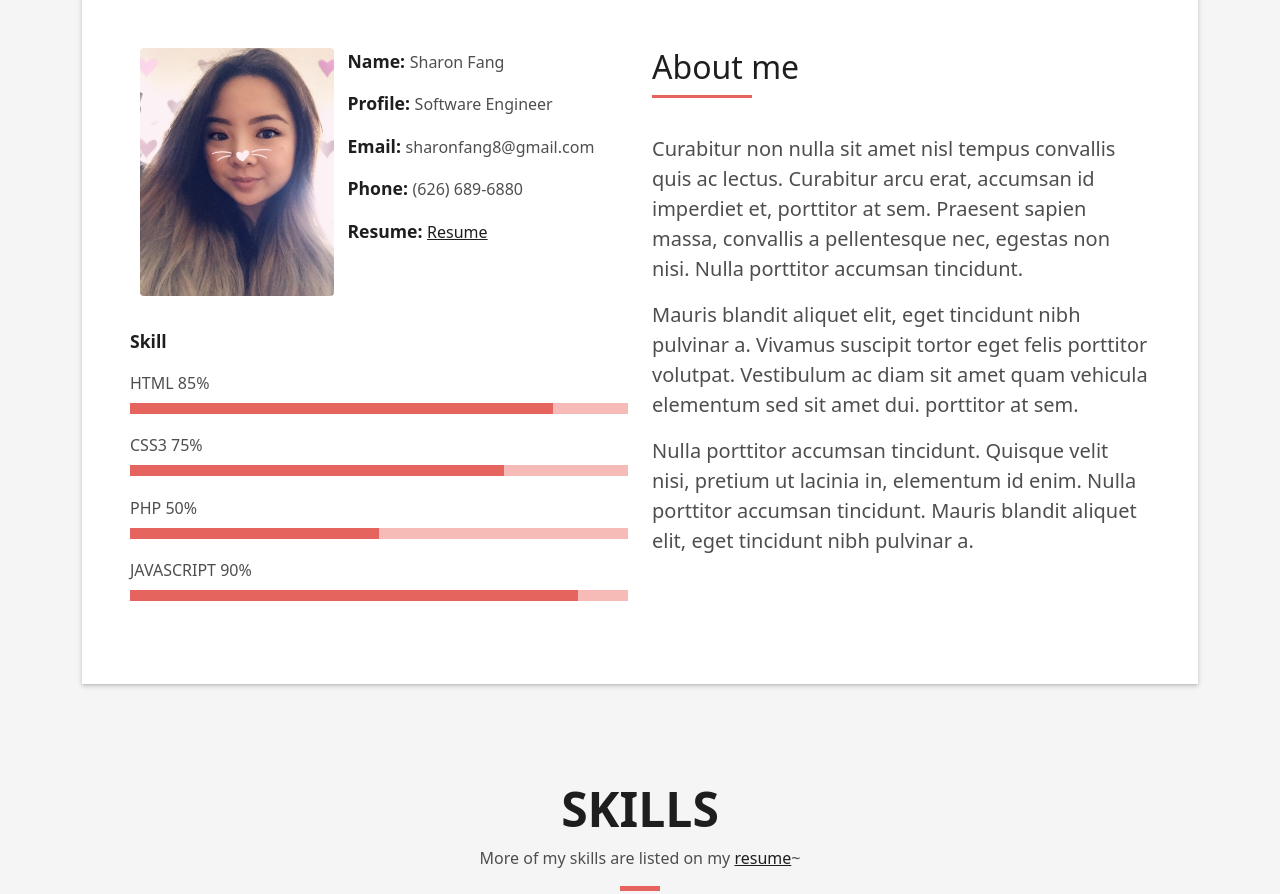
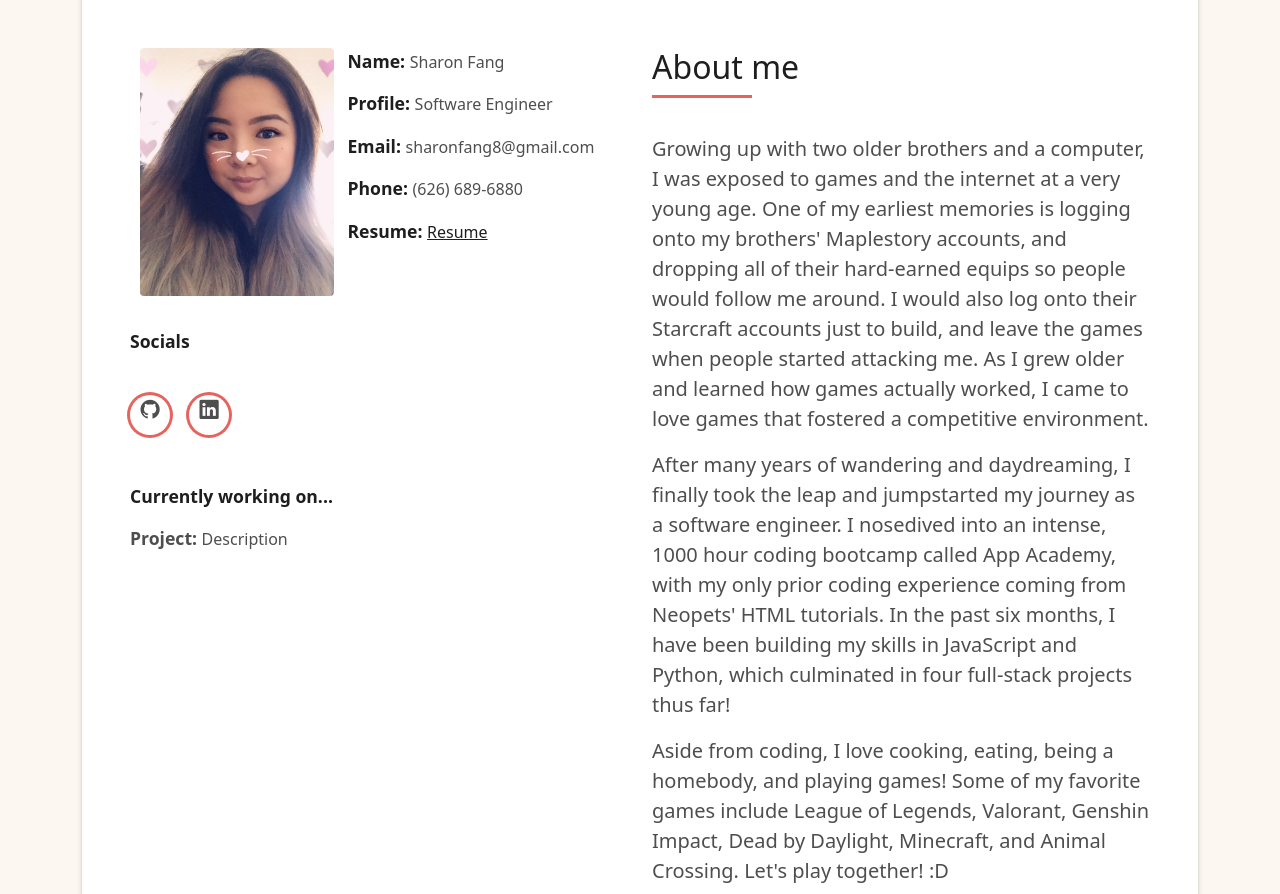
Before and after one commit to milkyomo/milkyomo.github.io, a plain HTML site: page index.html in a window 1280 px wide. Shown: the part 880-1774 px from the top of the page. Drawn offline with Linux system fonts and the light colour scheme.

Commit message:
Added about me

```diff
--- a/assets/css/style.css
+++ b/assets/css/style.css
@@ -9,7 +9,7 @@
 # General
 --------------------------------------------------------------*/
 body {
-  background-color: #f5f5f5;
+  background-color: #FCF8F1;
   color: #4e4e4e;
 }
 
--- a/index.html
+++ b/index.html
@@ -114,8 +114,19 @@
                     </div>
                   </div>
                   <div class="skill-mf">
-                    <p class="title-s">Skill</p>
-                    <span>HTML</span> <span class="pull-right">85%</span>
+                    <p class="title-s">Socials</p>
+                    <div class="socials">
+                      <ul>
+                        <li><a href="https://github.com/milkyomo/"><span class="ico-circle"><i class="bi bi-github"></i></span></a></li>
+                        <!-- <li><a href=""><span class="ico-circle"><i class="bi bi-instagram"></i></span></a></li>
+                        <li><a href=""><span class="ico-circle"><i class="bi bi-twitter"></i></span></a></li> -->
+                        <li><a href="https://www.linkedin.com/in/sharonfang8/"><span class="ico-circle"><i class="bi bi-linkedin"></i></span></a></li>
+                      </ul>
+                    </div>
+                    <br>
+                    <p class="title-s">Currently working on...</p>
+                      <p><span class="title-s">Project: </span> <span>Description</span></p>
+                    <!-- <span>HTML</span> <span class="pull-right">85%</span>
                     <div class="progress">
                       <div class="progress-bar" role="progressbar" style="width: 85%;" aria-valuenow="85" aria-valuemin="0" aria-valuemax="100"></div>
                     </div>
@@ -130,7 +141,7 @@
                     <span>JAVASCRIPT</span> <span class="pull-right">90%</span>
                     <div class="progress">
                       <div class="progress-bar" role="progressbar" style="width: 90%" aria-valuenow="90" aria-valuemin="0" aria-valuemax="100"></div>
-                    </div>
+                    </div> -->
                   </div>
                 </div>
                 <div class="col-md-6">
@@ -141,20 +152,21 @@
                       </h5>
                     </div>
                     <p class="lead">
-                      Curabitur non nulla sit amet nisl tempus convallis quis ac lectus. Curabitur arcu erat, accumsan id
-                      imperdiet et, porttitor
-                      at sem. Praesent sapien massa, convallis a pellentesque nec, egestas non nisi. Nulla
-                      porttitor accumsan tincidunt.
+                      Growing up with two older brothers and a computer, I was exposed to games and the internet at a very young age.
+                      One of my earliest memories is logging onto my brothers' Maplestory accounts,
+                      and dropping all of their hard-earned equips so people would follow me around. I would also log onto their Starcraft
+                      accounts just to build, and leave the games when people started attacking me. As I grew older and learned how games
+                      actually worked, I came to love games that fostered a competitive environment.
                     </p>
                     <p class="lead">
-                      Mauris blandit aliquet elit, eget tincidunt nibh pulvinar a. Vivamus suscipit tortor eget felis
-                      porttitor volutpat. Vestibulum
-                      ac diam sit amet quam vehicula elementum sed sit amet dui. porttitor at sem.
+                      After many years of wandering and daydreaming, I finally took the leap and jumpstarted my journey as a software engineer. I nosedived into an intense,
+                      1000 hour coding bootcamp called App Academy, with my only prior coding experience coming from Neopets' HTML tutorials.
+                      In the past six months, I have been building my skills in JavaScript and Python, which culminated in four full-stack projects
+                      thus far!
                     </p>
                     <p class="lead">
-                      Nulla porttitor accumsan tincidunt. Quisque velit nisi, pretium ut lacinia in, elementum id enim.
-                      Nulla porttitor accumsan
-                      tincidunt. Mauris blandit aliquet elit, eget tincidunt nibh pulvinar a.
+                      Aside from coding, I love cooking, eating, being a homebody, and playing games! Some of my favorite games include
+                      League of Legends, Valorant, Genshin Impact, Dead by Daylight, Minecraft, and Animal Crossing. Let's play together! :D
                     </p>
                   </div>
                 </div>
@@ -163,7 +175,8 @@
           </div>
         </div>
       </div>
-    </section><!-- End About Section -->
+    </section>
+    <!-- End About Section -->
 
     <!-- ======= Services Section ======= -->
     <section id="services" class="services-mf pt-5 route">
@@ -274,7 +287,8 @@
           </div>
         </div>
       </div>
-    </section><!-- End Services Section -->
+    </section>
+    <!-- End Services Section -->
 
     <!-- ======= Counter Section ======= -->
     <!-- <div class="section-counter paralax-mf bg-image" style="background-image: url(assets/img/counters-bg.jpg)">
```
